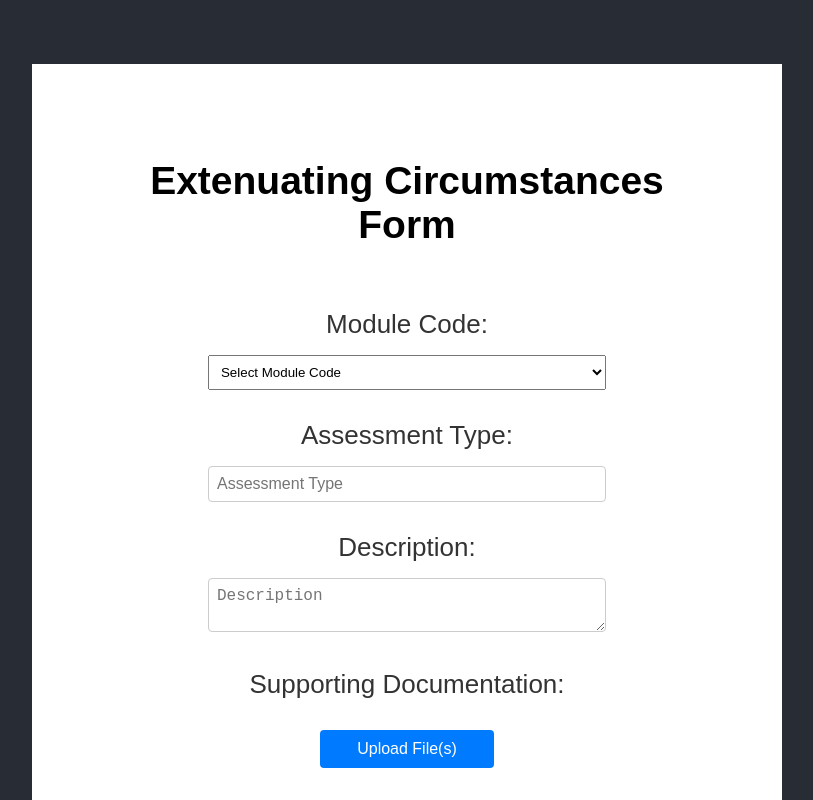
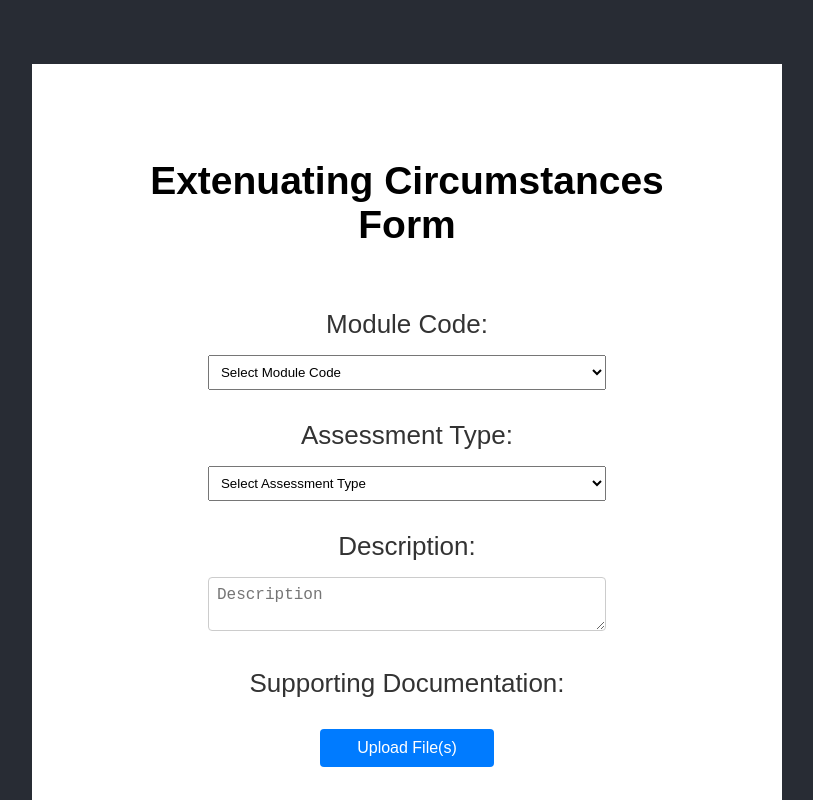
Before and after one commit to Ec2272/SECW, a React (Create React App) app: page /ECForm in a window 1280 px wide. Shown: the top 800 px of the page, without its empty margins (233-1046 px from the left). Built offline with nearby package versions, Linux system fonts and the light colour scheme; no server answers; the database is empty.

Commit message:
issue form drop down

```diff
--- a/src/SubmitEC/ECForm.js
+++ b/src/SubmitEC/ECForm.js
@@ -70,30 +70,25 @@ const IssueForm = () => {
             <option value="ECS518U">ECS518U</option>
             <option value="ECS529U">ECS529U</option>
           </select>
-          {/* {/* //   <div className="form-group">
-          //   <label>Module Code</label>
-          //   <select name="labName" required>
-          //     <option value="">Select Module Code</option>
-          //     <option value="ECS506U">ECS506U</option>
-          //     <option value="ECS524U">ECS524U</option>
-          //     <option value="ECS522U">ECS522U</option>
-          //     <option value="ECS505U"> ECS505U</option>
-          //     <option value="ECS518U"> ECS518U</option>
-          //     <option value="ECS529U"> ECS529U</option>
-          //     </select>
-          //    </div> */}
         </div>
+
         <div className="form-group">
           <label>Assessment Type:</label>
-          <input
+          <select
             name="assessmentType"
-            type="text"
-            placeholder="Assessment Type"
             value={assessmentType}
             onChange={(e) => setAssessmentType(e.target.value)}
             required
-          />
+          >
+            <option value="">Select Assessment Type</option>
+            <option value="OnlineExam">Online Exam</option>
+            <option value="IndividualAssessment">Individual Assessment</option>
+            <option value="Lab">Lab</option>
+            <option value="Viva">Viva</option>
+            <option value="QMPlusQuiz">QMPlus Quiz</option>
+          </select>
         </div>
+
         <div className="form-group">
           <label>Description:</label>
           <textarea
```
